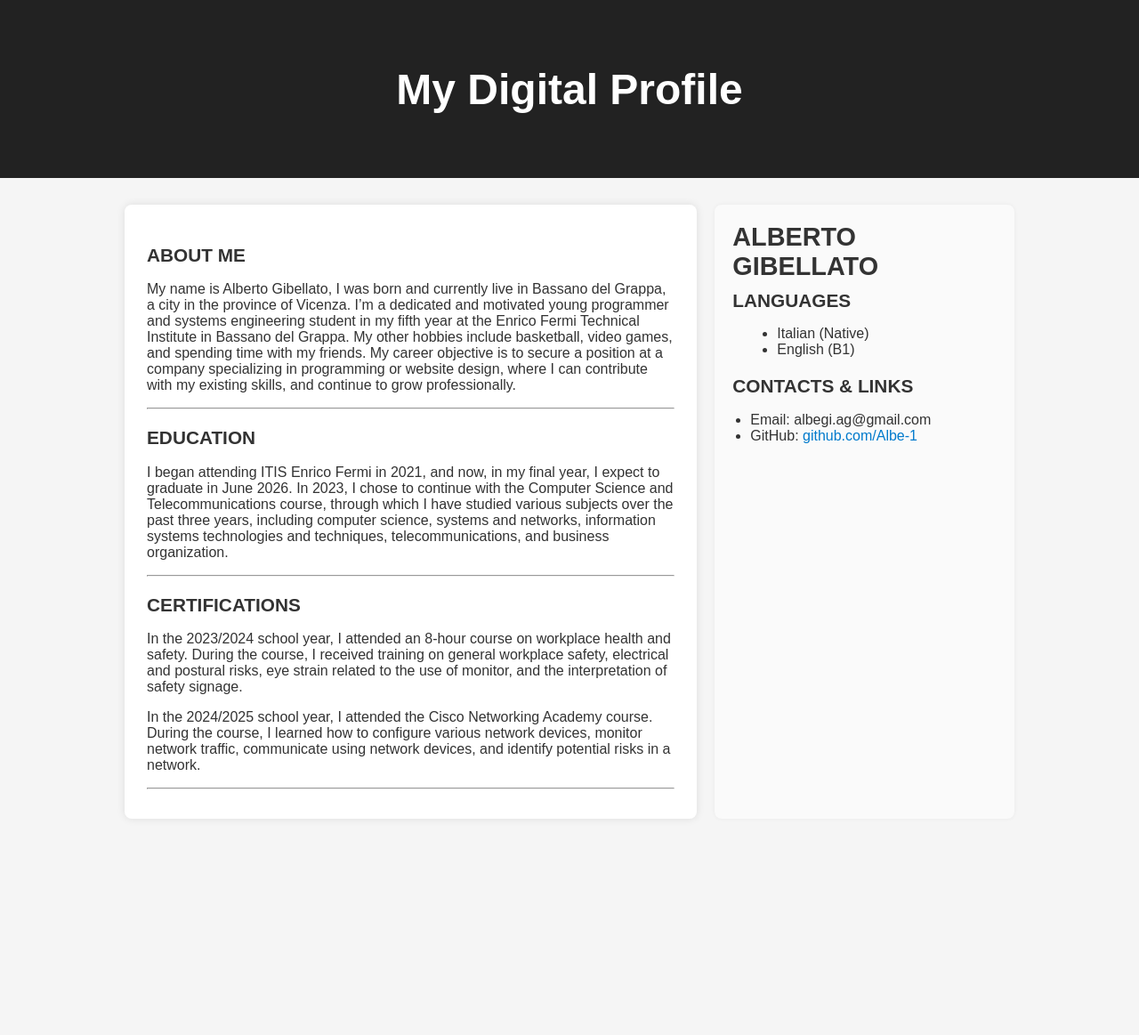
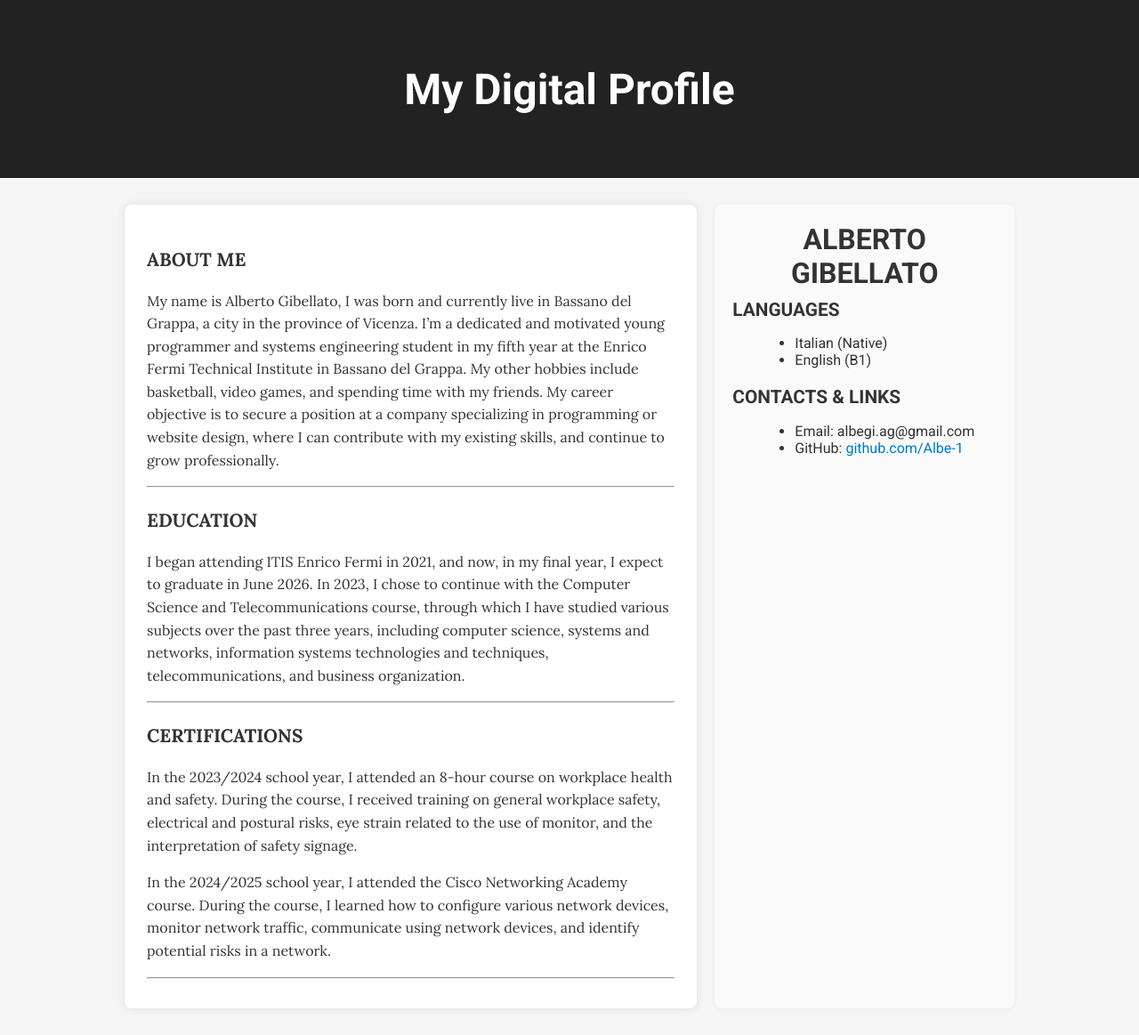
Before and after one commit to Albe-1/GibellatoDigitalProfile.github.io, a Jekyll site: the page built from index.md, in a window 1280 px wide. Shown: the whole page at 89% size. Built offline with Jekyll 4.4.1, drawn with Linux system fonts in a browser that asks for light colours; before the commit the page ends 950 px from its top, so only the background shows below that.

Commit message:
Update default.html

```diff
--- a/_layouts/default.html
+++ b/_layouts/default.html
@@ -5,10 +5,11 @@
   <meta name="viewport" content="width=device-width, initial-scale=1">
   <title>{{ site.title }}</title>
   <link href="https://fonts.googleapis.com/css2?family=Roboto:wght@400;700&display=swap" rel="stylesheet">
+  <link href="https://fonts.googleapis.com/css2?family=Roboto:wght@400;700&family=Lora:wght@400;700&display=swap" rel="stylesheet">
 
   <style>
     body {
-      font-family: 'Robot', Arial, sans-serif;
+      font-family: 'Roboto', Arial, sans-serif;
       margin: 0;
       padding: 0;
       background: #f5f5f5;
@@ -41,6 +42,11 @@
       padding: 25px;
       border-radius: 8px;
       box-shadow: 0 0 10px rgba(0,0,0,0.1);
+
+      font-family: 'Lora', serif;
+      font-size: 1em;
+      line-height: 1.6;
+      color: #333;
     }
     aside {
       flex: 1;
@@ -48,7 +54,7 @@
       padding: 20px;
       border-radius: 8px;
       box-shadow: 0 0 5px rgba(0,0,0,0.05);
-      text-align: left;
+      text-align: center;
     }
     .profile-img {
       width: 120px;
@@ -61,19 +67,23 @@
       font-weight: 700;
       text-transform: uppercase;
       margin-bottom: 10px;
-      font-size: 1.8em;
+      font-size: 2.0em;
     }
     .section-title {
       font-size: 1.3em;
       font-weight: 700;
       margin-bottom: 10px;
       text-transform: uppercase;
+      text-align: left;
     }
-    .profile-languages {
+    .profile-languages,
+    .profile-contacts {
       margin-bottom: 15px;
       padding-left: 10px;
+      text-align: left;
     }
-    .profile-languages li {
+    .profile-languages li,
+    .profile-contacts li {
       list-style: disc;
       margin-left: 20px;
     }
@@ -83,9 +93,6 @@
       font-weight: 700;
       margin-top: 20px;
       text-transform: uppercase;
-    }
-    ul {
-      padding-left: 20px;
       text-align: left;
     }
     a {
@@ -120,10 +127,12 @@
       </div>
 
       <h2>Contacts & Links</h2>
-      <ul>
-        <li>Email: albegi.ag@gmail.com</li>
-        <li>GitHub: <a href="https://github.com/Albe-1" target="_blank">github.com/Albe-1</a></li>
-      </ul>
+      <div class="profile-contacts">
+        <ul>
+          <li>Email: albegi.ag@gmail.com</li>
+          <li>GitHub: <a href="https://github.com/Albe-1" target="_blank">github.com/Albe-1</a></li>
+        </ul>
+      </div>
     </aside>
   </main>
 
```
